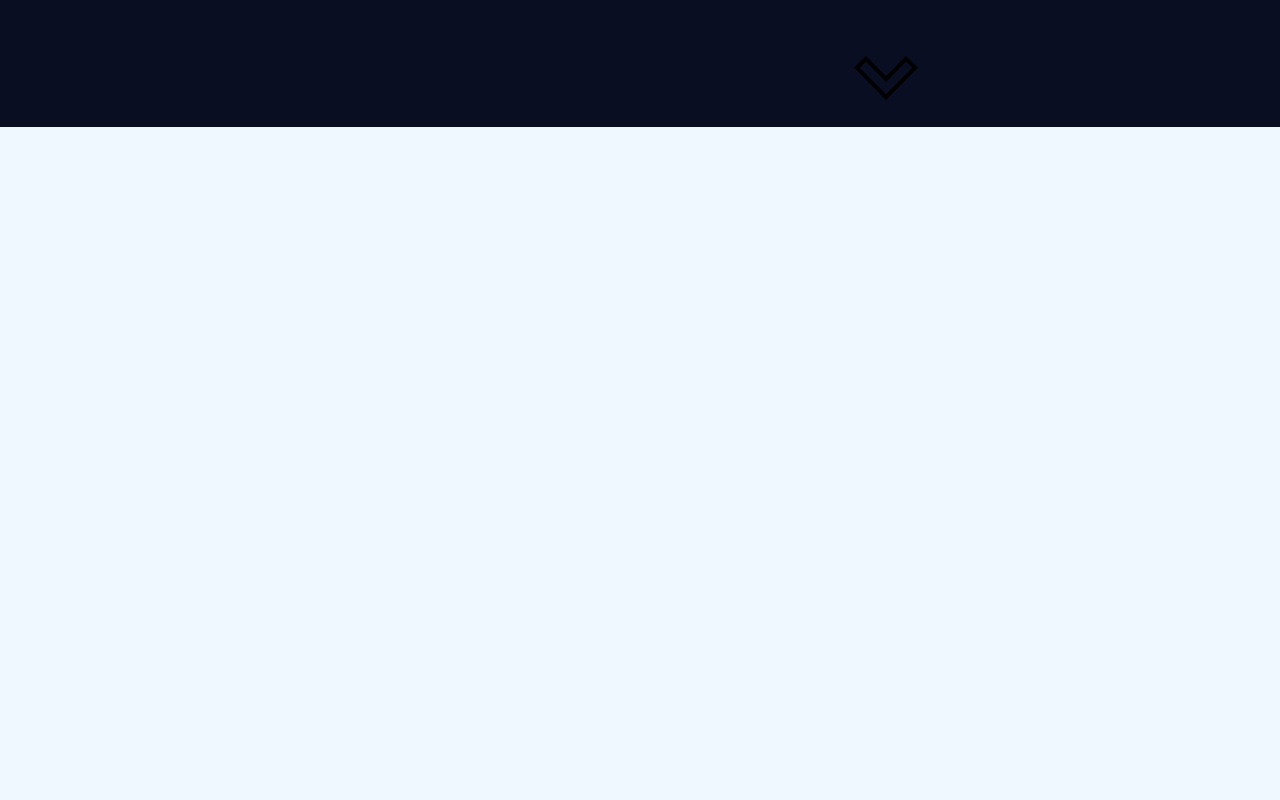
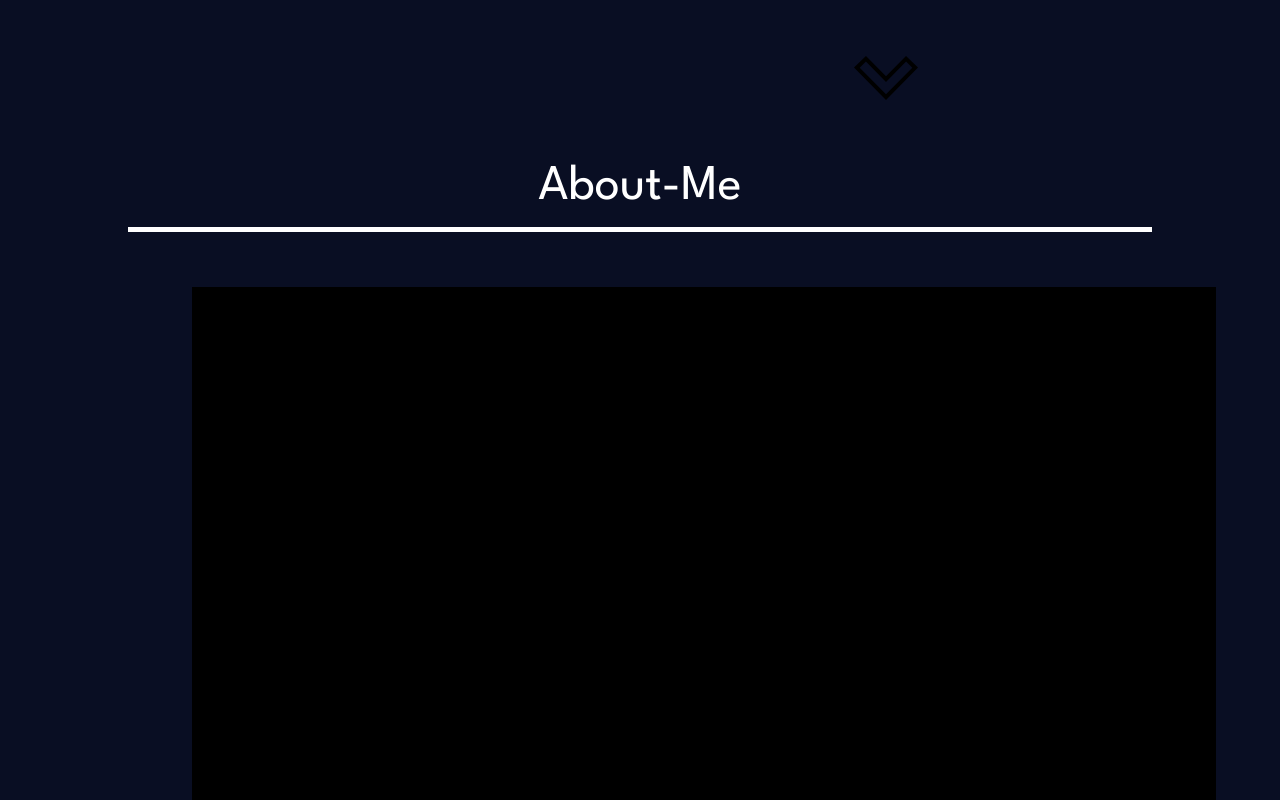
Before and after one commit to ThiagoFdaSLopes/Portfolio, a React (Vite) app in the folder portfolio/: page / in a window 1280 px wide. Shown: the part 860-1660 px from the top of the page. Built offline with nearby package versions, Linux system fonts and the light colour scheme.

Commit message:
feat: Criado container para About-me

```diff
--- a/portfolio/src/components/AboutMe.jsx
+++ b/portfolio/src/components/AboutMe.jsx
@@ -1,10 +1,17 @@
-import React from 'react'
-import { DivAbout } from '../styles'
+import React from 'react';
+import { CardMe, DivAbout } from '../styles';
 
 const AboutMe = () => {
   return (
-    <DivAbout />
-  )
-}
+    <>
+      <DivAbout>
+        <header className="header-about">
+          <p>About-Me</p>
+        </header>
+      </DivAbout>
+      <CardMe />
+    </>
+  );
+};
 
-export default AboutMe
+export default AboutMe;
--- a/portfolio/src/components/Header.jsx
+++ b/portfolio/src/components/Header.jsx
@@ -5,7 +5,7 @@ import NavBar from './NavBar';
 const HeaderHome = () => {
   return (
     <Header>
-      <Logo>{'< />'}</Logo>
+      <Logo>{'<TH />'}</Logo>
       <NavBar />
     </Header>
   );
--- a/portfolio/src/styles/index.js
+++ b/portfolio/src/styles/index.js
@@ -20,6 +20,7 @@ export const Logo = styled.p`
   font-family: 'League Spartan', sans-serif;
   font-size: 40px;
   font-weight: 700;
+  color: white;
   text-align: center;
   line-height: 55px;
   padding: 10px;
@@ -196,7 +197,32 @@ export const DivPhoto = styled.div`
 
 export const DivAbout = styled.div`
   display: flex;
-  background-color: aliceblue;
+  justify-content: center;
+  /* background-color: aliceblue; */
   width: 100%;
-  height:60rem;
+  height: 10rem;
+
+  .header-about {
+    display: flex;
+    align-items: center;
+    justify-content: center;
+    width: 80%;
+    height: 5rem;
+    margin-top: 20px;
+    border-bottom: 5px solid white;
+
+    p {
+      font-size: 50px;
+      color: white;
+    }
+  }
 `;
+
+export const CardMe = styled.div`
+  display: flex;
+  width: 80%;
+  margin-left: 12rem;
+  height: 50rem;
+  /* margin-left: 20rem; */
+  background-color: black;
+`;
```
